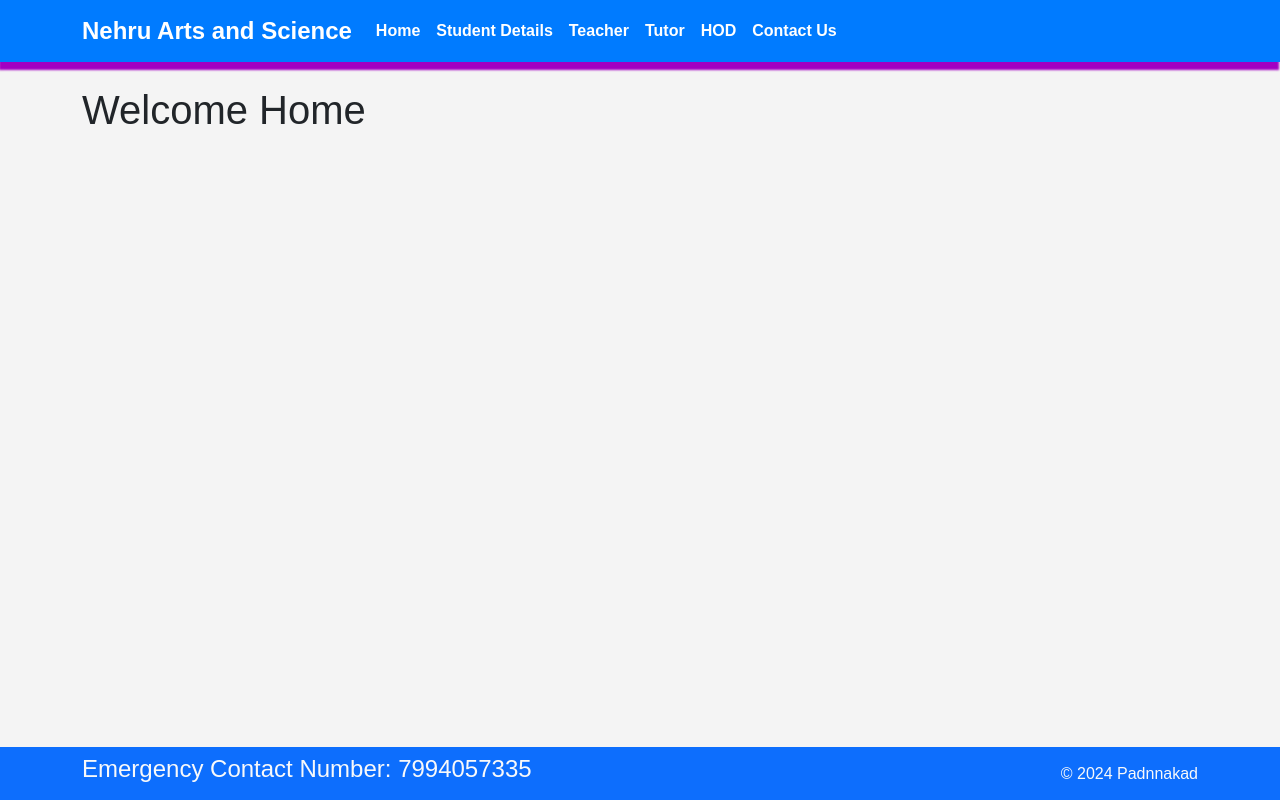
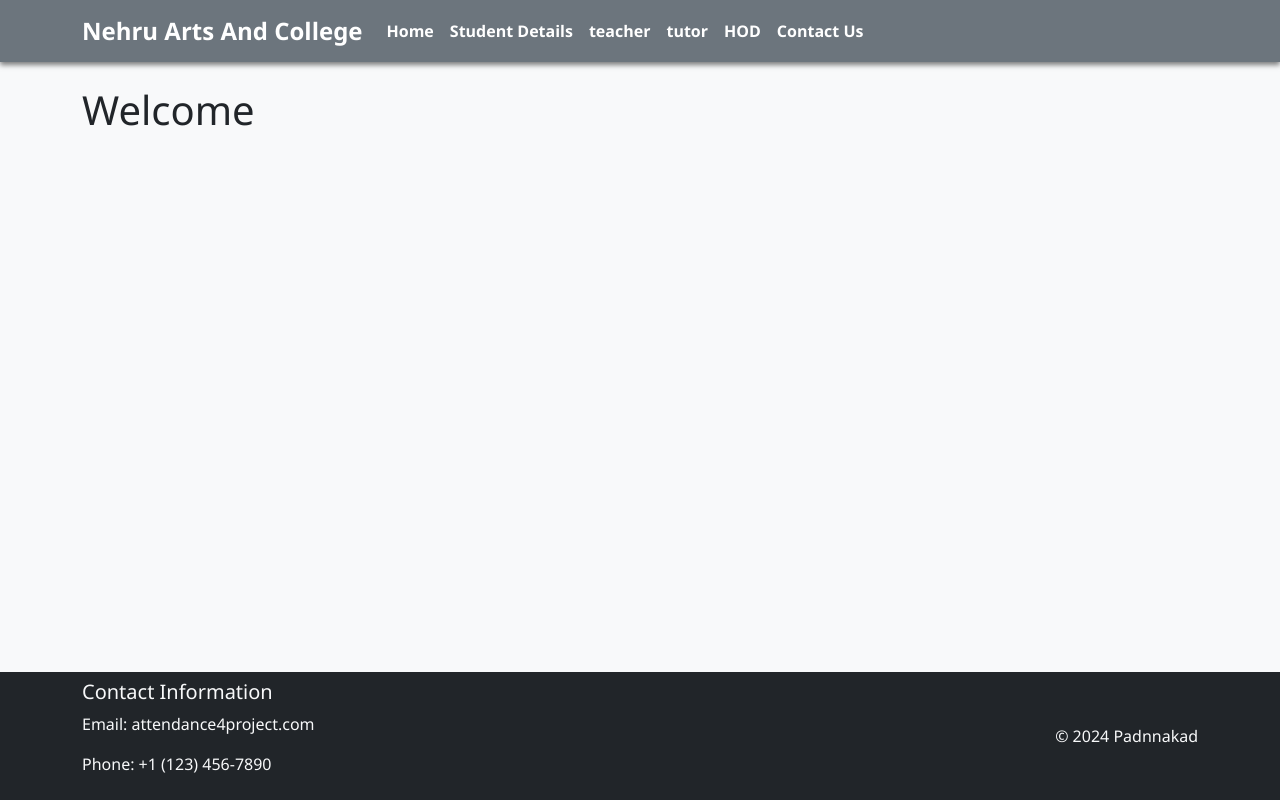
Before and after one commit to attendance2024/attendance2, a Django app: page / in a window 1280 px wide. Run offline with Django 5.2, Linux system fonts and the light colour scheme.

Commit message:
modified

```diff
--- a/attendance/settings.py
+++ b/attendance/settings.py
@@ -43,7 +43,7 @@ INSTALLED_APPS = [
     'hod',
     'tutor',
     'principal',
-    'authenticate'
+    'authenticate',
 ]
 
 MIDDLEWARE = [
--- a/authenticate/templates/authenticate/login.html
+++ b/authenticate/templates/authenticate/login.html
@@ -158,7 +158,7 @@ button:hover {
     <section>
         <h1>Login</h1>
         <center><p class="error">{{ error }}</p></center>
-        <form method="post">
+        <form method="POST">
             {% csrf_token %}
             {% for field in form %}
             <div class="inputbox {% if field.errors %}errors{% endif %}">
--- a/authenticate/views.py
+++ b/authenticate/views.py
@@ -22,7 +22,7 @@ def login_view(request):
                 login(request, user)
                 # Redirect users based on their group membership
                 if Group.objects.get(name='student1') in user.groups.all():
-                    return redirect('student')
+                    return redirect('student1')
                 elif Group.objects.get(name='teacher') in user.groups.all():
                     return redirect('teacher')
                 elif Group.objects.get(name='hod') in user.groups.all():
--- a/student/templates/student/base.html
+++ b/student/templates/student/base.html
@@ -1,30 +1,31 @@
-    {% load static %}
+{% load static %}
 <!DOCTYPE html>
 <html lang="en">
 <head>
     <meta charset="UTF-8">
     <meta name="viewport" content="width=device-width, initial-scale=1.0">
-    <title>{% block first %}{% endblock %} | Nehru Arts and Science</title>
+    <title>{% block title %}Welcome to Our Site{% endblock %}</title>
     <link rel="stylesheet" href="https://cdn.jsdelivr.net/npm/bootstrap@5.1.3/dist/css/bootstrap.min.css">
-    <link rel="stylesheet" href="{% static '/css/style.css' %}">
+    <link rel="stylesheet" href="{% static 'css/style.css' %}">
 
     <style>
         /* Custom Styles */
+
         li:hover{
-            background-color : rgb(13, 9, 9);
-            border-radius : 10px;
+        background-color : rgb(13, 9, 9);
+        border-radius : 10px;
         }
         body {
-            font-family: Arial, sans-serif;
-            background-color: #f4f4f4;
+            font-family: 'Segoe UI', Tahoma, Geneva, Verdana, sans-serif;
+            background-color: #f8f9fa;
             margin: 0;
             padding: 0;
         }
         .navbar {
-            background-color: #007bff !important;
-            -webkit-box-shadow: -1px 8px 2px 0px rgba(162,0,194,1);
-            -moz-box-shadow: -1px 8px 2px 0px rgba(162,0,194,1);
-            box-shadow: -1px 8px 2px 0px rgba(162,0,194,1);
+            background-color: #6c757d !important;
+            -webkit-box-shadow: 0px 3px 5px 0px rgba(0,0,0,0.5);
+            -moz-box-shadow: 0px 3px 5px 0px rgba(0,0,0,0.5);
+            box-shadow: 0px 3px 5px 0px rgba(0,0,0,0.5);
         }
         .navbar-brand {
             color: #fff !important;
@@ -36,7 +37,7 @@
             font-weight: bold;
         }
         footer {
-            background-color: #007bff;
+            background-color: #343a40;
             color: #fff;
             padding: 10px 0;
             position: fixed;
@@ -50,7 +51,7 @@
 
 <nav class="navbar navbar-expand-md navbar-dark">
     <div class="container">
-        <a class="navbar-brand" href="{% url 'home' %}">Nehru Arts and Science</a>
+        <a class="navbar-brand" href="{% url 'home' %}">Nehru Arts And College</a>
         <button class="navbar-toggler" type="button" data-bs-toggle="collapse" data-bs-target="#navbarNav"
                 aria-controls="navbarNav" aria-expanded="false" aria-label="Toggle navigation">
             <span class="navbar-toggler-icon"></span>
@@ -61,18 +62,17 @@
                     <a class="nav-link" href="{% url 'login' %}">Home</a>
                 </li>
                 <li class="nav-item">
-                    <a class="nav-link" href="{% url 'student' %}">Student Details</a>
+                    <a class="nav-link" href="{% url 'student1' %}">Student Details</a>
                 </li>
                 <li class="nav-item">
-                    <a class="nav-link" href="{% url 'teacher' %}">Teacher</a>
+                    <a class="nav-link" href="{% url 'teacher' %}">teacher</a>
                 </li>
                 <li class="nav-item">
-                    <a class="nav-link" href="{% url 'tutor' %}">Tutor</a>
+                    <a class="nav-link" href="{% url 'tutor' %}">tutor</a>
                 </li>
                 <li class="nav-item">
                     <a class="nav-link" href="{% url 'hod' %}">HOD</a>
                 </li>
-
                 <li class="nav-item">
                     <a class="nav-link" href="{% url 'contact' %}">Contact Us</a>
                 </li>
@@ -82,14 +82,19 @@
 </nav>
 
 <div class="container mt-4">
-    {% block second %}{% endblock %}
+    {% block content %}
+        <h1>Welcome </h1>
+
+    {% endblock %}
 </div>
 
-<footer class="pt-2 pb-2 bg-primary text-light">
+<footer class="pt-2 pb-2 bg-dark text-light">
     <div class="container">
         <div class="row align-items-center">
             <div class="col-12 col-md-8">
-                <h4>Emergency Contact Number: 7994057335</h4>
+                <h5>Contact Information</h5>
+                <p>Email: attendance4project.com</p>
+                <p>Phone: +1 (123) 456-7890</p>
             </div>
             <div class="col-12 col-md-4 mt-4 mt-md-0 text-center text-md-end">
                 © 2024 Padnnakad
--- a/student1/urls.py
+++ b/student1/urls.py
@@ -1,6 +1,5 @@
 from django.urls import path
 from . import views
 urlpatterns = [
-    path('studentlogin/',views.studentlogin,name='student'),
-
+    path('studentlogin/',views.studentlogin,name='student1')
 ]
```
Also changed, not shown: principal/templates/principal1/index5.html (+5 -4 lines), student/templates/student/student.html (+12 -1 lines), student1/templates/student1/index1.html (+11 -30 lines), db.sqlite3, student1/templates/student1/add_attendance.html (deleted).
